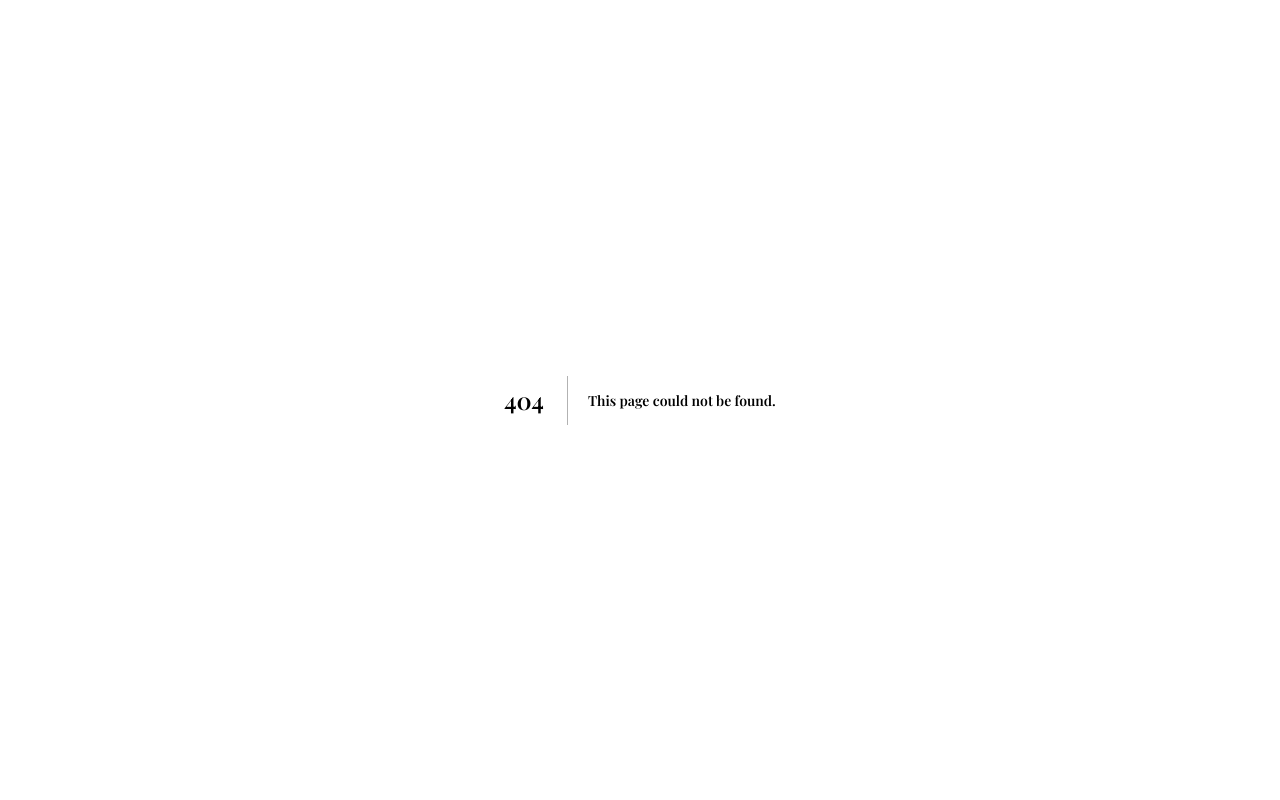
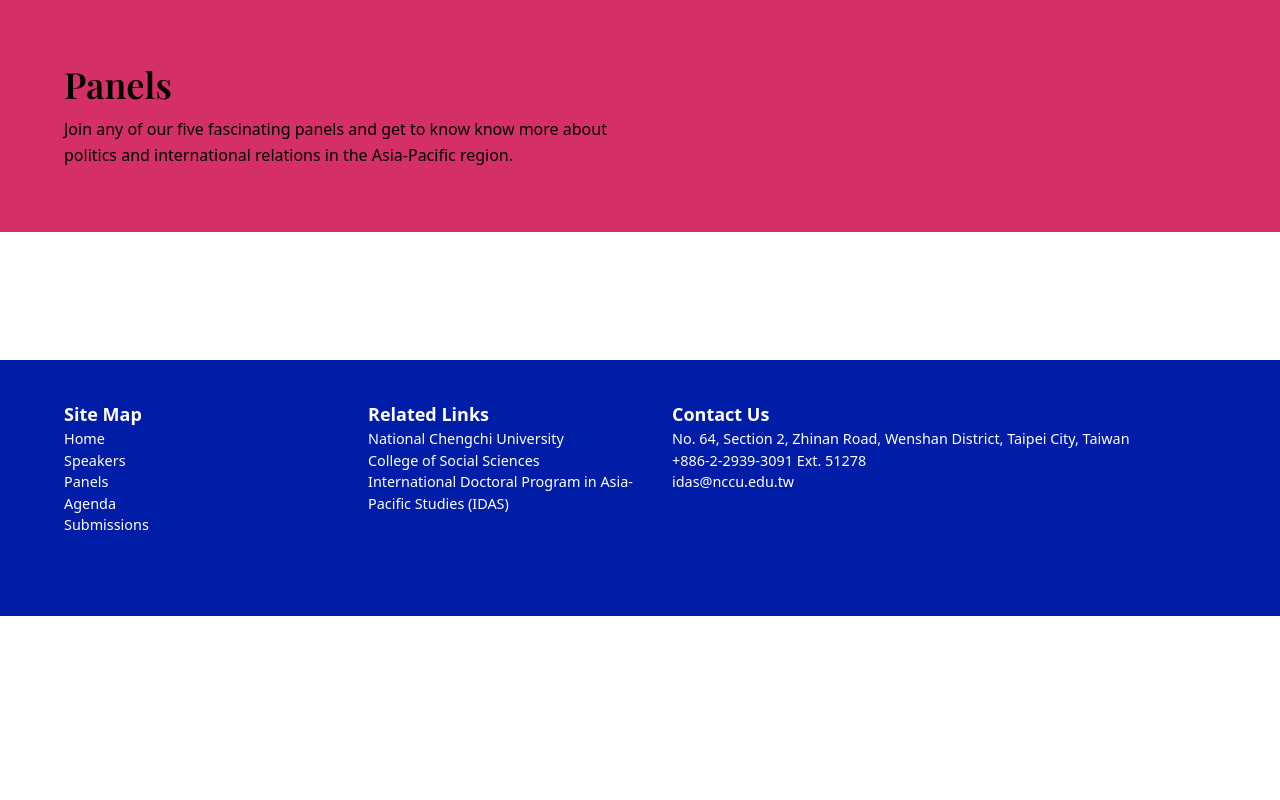
Before and after one commit to msunji/idas-conf, a Next.js app: page /panels in a window 1280 px wide. Before the commit this address had no page. Shown: the top 800 px of the page. Built offline with nearby package versions, Linux system fonts and the light colour scheme.

Commit message:
Add page header

```diff
--- /dev/null
+++ b/pages/panels.js
@@ -0,0 +1,16 @@
+import PageHeader from '../components/layout/PageHeader';
+
+const Panels = () => {
+  return (
+    <>
+      <PageHeader pageTitle="Panels">
+        Join any of our five fascinating panels and get to know know more about
+        politics and international relations in the Asia-Pacific region.
+      </PageHeader>
+
+      <section className="container"></section>
+    </>
+  );
+};
+
+export default Panels;
```
